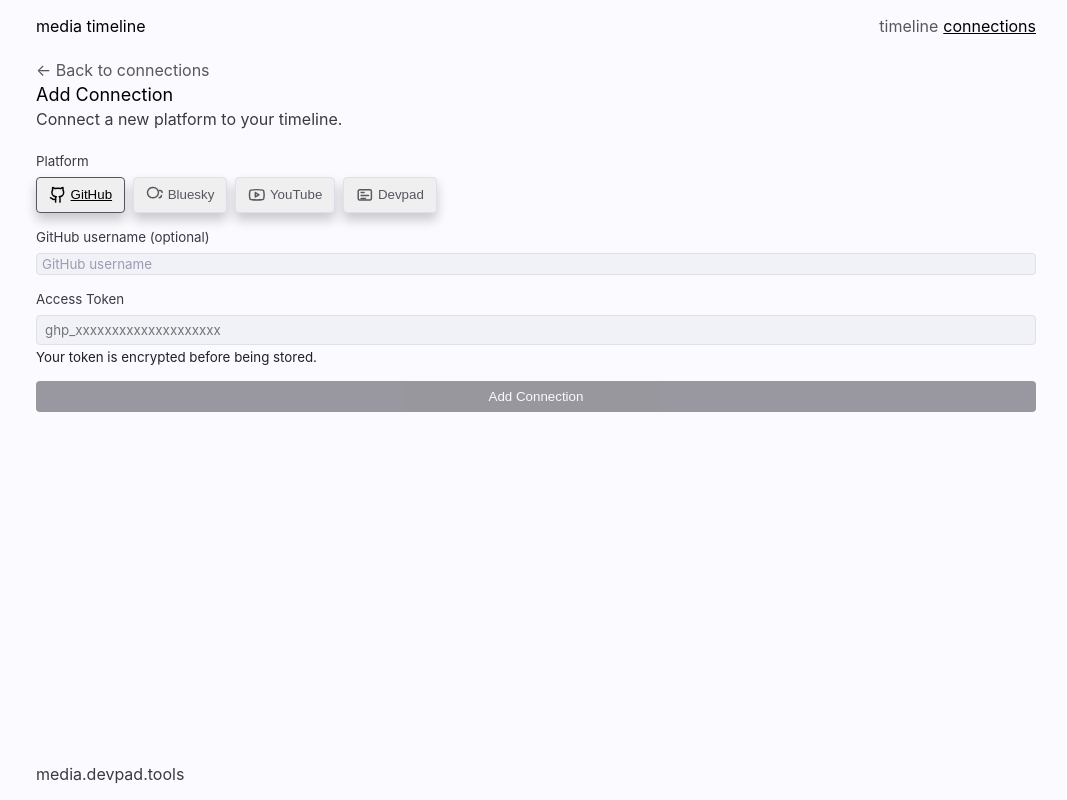
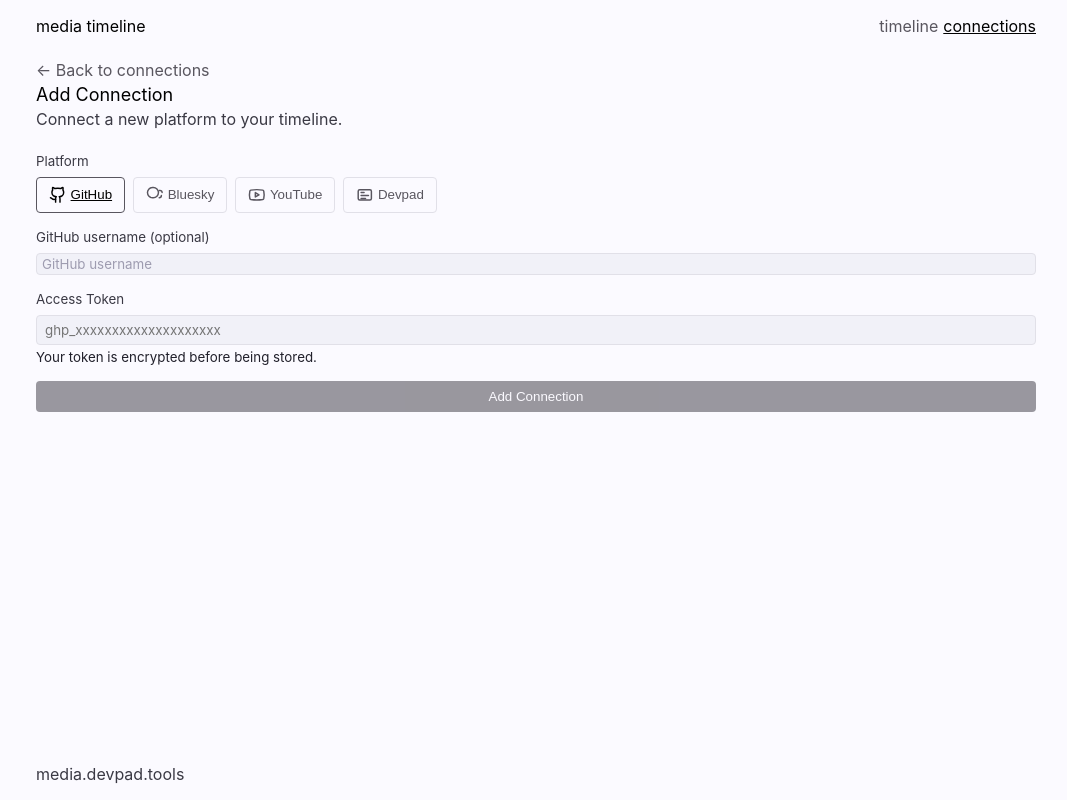
Before and after one commit to f0rbit/media-timeline, an Astro site in the folder apps/website/: page /connections/new in a window 1280 px wide. Shown: the whole page, without its empty margins (104-1171 px from the left). Built offline with nearby package versions, Linux system fonts and the light colour scheme; Astro itself is replaced by a stand-in of ours; no server answers.

Commit message:
fix(ui): remove background from platform buttons for dark mode

```diff
--- a/apps/website/src/components/solid/ConnectionForm.tsx
+++ b/apps/website/src/components/solid/ConnectionForm.tsx
@@ -77,11 +77,13 @@
 						{p => (
 							<button
 								type="button"
-								class={`card flex-row ${platform() === p ? "active" : ""}`}
+								class={`flex-row ${platform() === p ? "active" : ""}`}
 								style={{
 									padding: "8px 12px",
 									cursor: "pointer",
-									border: platform() === p ? "1px solid var(--text-link)" : undefined,
+									background: "none",
+									border: platform() === p ? "1px solid var(--text-link)" : "1px solid var(--input-border)",
+									"border-radius": "4px",
 								}}
 								onClick={() => setPlatform(p)}
 							>
```
